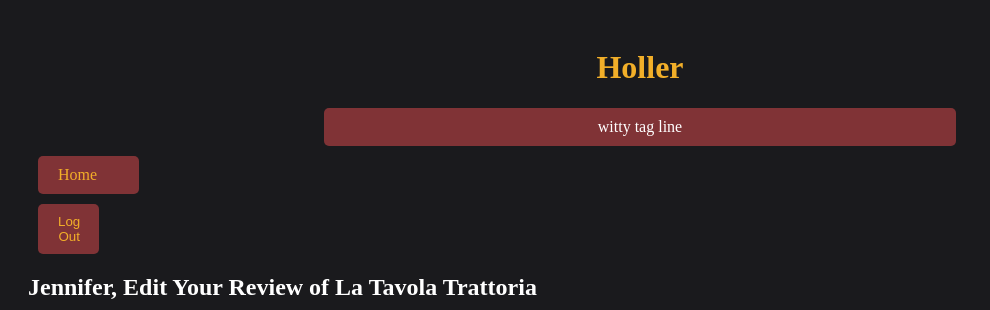
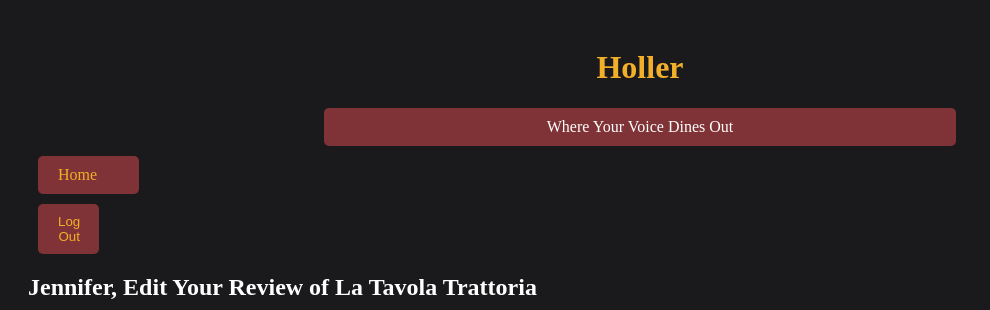
Before and after one commit to dnorton95/group_project, a Flask app: page /ratings/1/edit in a window 1280 px wide. Shown: the top 310 px of the page, without its empty margins (0-990 px from the left). Run offline with Flask 3, Linux system fonts and the light colour scheme; the visitor is signed in with stand-in values (Sample User, id 1); data comes from the database, SQL or seed files in the repository; some web fonts are replaced.

Commit message:
Update edit_rating.html

```diff
--- a/flask_app/templates/edit_rating.html
+++ b/flask_app/templates/edit_rating.html
@@ -20,7 +20,7 @@
   <div>
     <!-- NAV BAR START -->
     <h1>Holler</h1>
-    <p>witty tag line</p>
+    <p>Where Your Voice Dines Out</p>
   </div>
   <div>
     <a href="/restaurants/all">Home</a>
```
